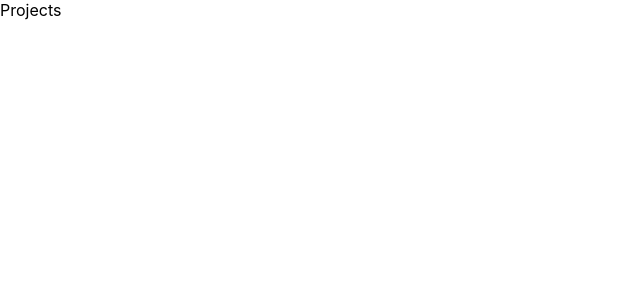
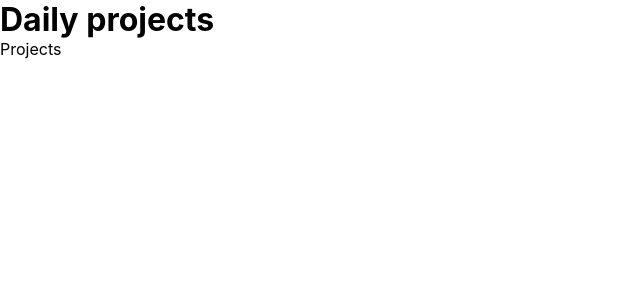
Before and after one commit to R3laxation/Test-Todo, a React (Create React App) app: page / in a window 1280 px wide. Shown: the top 300 px of the page, without its empty margins (0-640 px from the left). Built offline with nearby package versions, Linux system fonts and the light colour scheme.

Commit message:
Changed App layout

```diff
--- a/src/App.tsx
+++ b/src/App.tsx
@@ -1,15 +1,18 @@
 import React from 'react';
 import {Route, Routes} from 'react-router-dom';
-import { Projects } from './pages/projects/Projects';
-import { Tasks } from './pages/tasks/Tasks';
+import {Projects} from './pages/projects/Projects';
+import {Tasks} from './pages/tasks/Tasks';
+import {MainLayout} from "./layouts/MainLayout";
 
 function App() {
-  return (
-    <Routes>
-        <Route path={'/'} element={<Projects/>}/>
-        <Route path={'project/:id'} element={<Tasks/>}/>
-    </Routes>
-  );
+    return (
+        <Routes>
+            <Route path={'/'} element={<MainLayout/>}>
+                <Route path={''} element={<Projects/>}/>
+                <Route path={'project/:id'} element={<Tasks/>}/>
+            </Route>
+        </Routes>
+    );
 }
 
 export default App;
```
